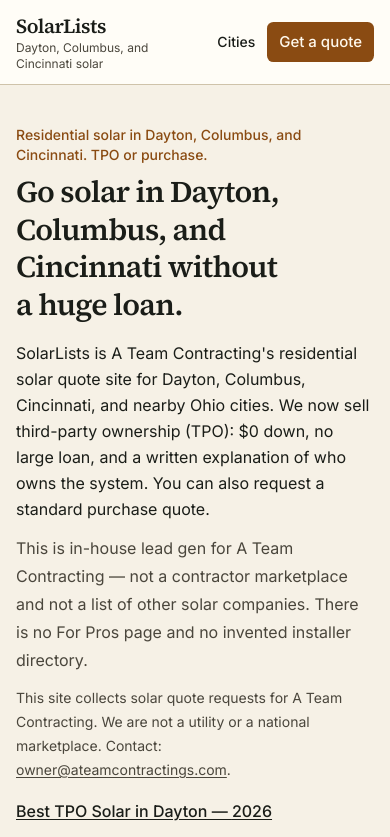
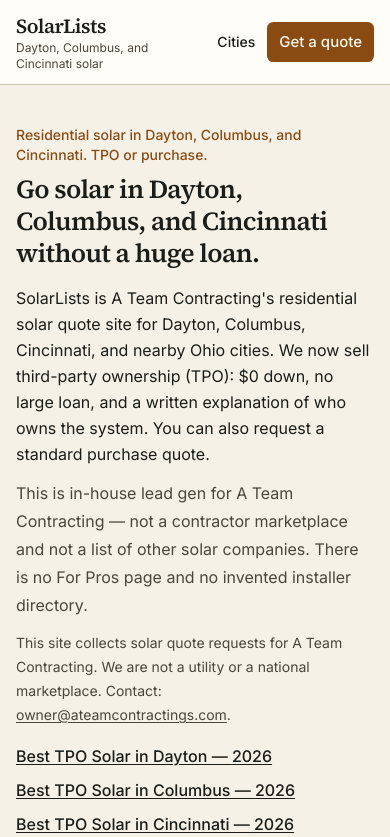
Before and after one commit to ateamowner/solarlists, a Next.js app: page / in a window 390 px wide. Shown: the top 837 px of the page. Built offline with nearby package versions, Linux system fonts and the light colour scheme; no server answers.

Commit message:
Step mobile H1 to 26px so benefit copy stays within three lines.
Drop text-balance wrapping that pushed the homepage headline to a
fourth line. Desktop stays 40/48. No copy cut.

Co-authored-by: ateamowner <ateamowner@users.noreply.github.com>

```diff
--- a/src/app/[city]/[service]/page.tsx
+++ b/src/app/[city]/[service]/page.tsx
@@ -113,7 +113,7 @@ export default async function ServicePage({
           <p className="text-sm font-medium text-primary">
             {city.name}, {city.stateAbbr}
           </p>
-          <h1 className="type-h1 mt-2 text-balance">
+          <h1 className="type-h1 mt-2">
             {heading}
           </h1>
           <p className="mt-3 rounded-md border border-accent bg-accent/40 px-3 py-2 text-sm">
--- a/src/app/globals.css
+++ b/src/app/globals.css
@@ -58,10 +58,7 @@
 
 @layer components {
   .type-h1 {
-    @apply font-heading font-semibold tracking-tight;
-    /* Step down on narrow phones so benefit copy stays ≤3 lines. */
-    font-size: clamp(1.75rem, 1.35rem + 2.2vw, 2.5rem);
-    line-height: 1.25;
+    @apply font-heading font-semibold tracking-tight text-[26px] leading-8 md:text-[40px] md:leading-[48px];
   }
   .type-label {
     @apply text-[13px] leading-[18px] font-medium;
--- a/src/app/page.tsx
+++ b/src/app/page.tsx
@@ -27,7 +27,7 @@ export default function HomePage() {
       <section className="grid items-start gap-8 md:grid-cols-[minmax(0,1fr)_minmax(20rem,26rem)]">
         <div>
           <p className="text-sm font-medium text-primary">{site.tagline}</p>
-          <h1 className="type-h1 mt-2 text-balance">
+          <h1 className="type-h1 mt-2">
             Go solar in Dayton, Columbus, and Cincinnati without a huge loan.
           </h1>
           <p className="mt-4 max-w-2xl">
```
